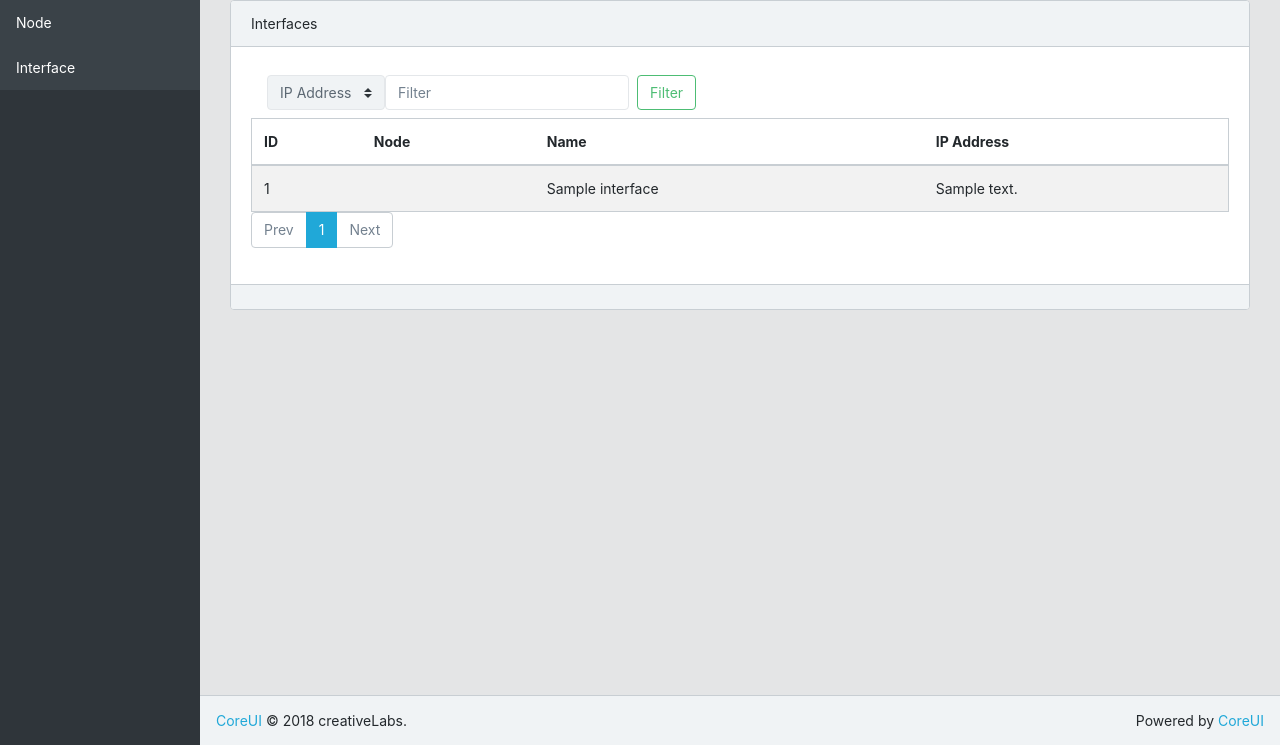
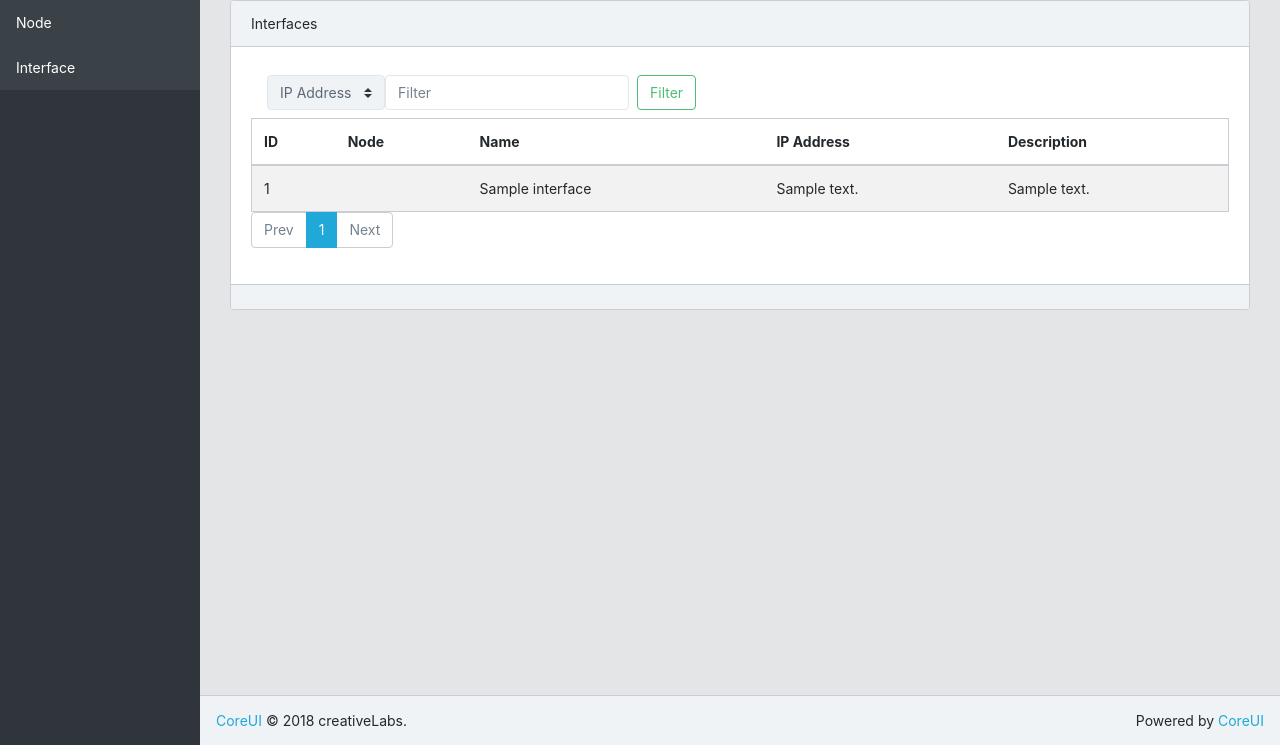
Before and after one commit to yone2ks/neteye, a Flask app: template neteye/interface/templates/interface/index.html in a window 1280 px wide. Shown: the part 55-800 px from the top of the page. Run offline with Flask 2, Linux system fonts and the light colour scheme; tables that the repository leaves empty hold one stand-in row (values such as "Sample post"); the template is opened without the code that fills it: values that come from a table or form of the project are taken from there, most other values are stand-ins (such as "Sample title", 1, 10 or a date in 2020); some libraries are stand-ins or nearby versions.

Commit message:
add description column in interface/index.html

```diff
--- a/neteye/interface/routes.py
+++ b/neteye/interface/routes.py
@@ -13,7 +13,7 @@
 @interface_bp.route('')
 def index():
     page = request.args.get('page', 1, type=int)
-    interfaces = Interface.query.join(Node, Interface.node_id==Node.id).add_columns(Interface.id, Node.hostname, Interface.name, Interface.ip_address).paginate(page, settings.PER_PAGE)
+    interfaces = Interface.query.join(Node, Interface.node_id==Node.id).add_columns(Interface.id, Node.hostname, Interface.name, Interface.ip_address, Interface.description).paginate(page, settings.PER_PAGE)
     return render_template('interface/index.html', interfaces=interfaces)
 
 @interface_bp.route('/filter')
--- a/neteye/interface/templates/interface/index.html
+++ b/neteye/interface/templates/interface/index.html
@@ -29,6 +29,7 @@
                     <th>Node</th>
                     <th>Name</th>
                     <th>IP Address</th>
+                    <th>Description</th>
                 </tr>
             </thead>
             <tbody>
@@ -38,6 +39,7 @@
                     <td>{{ interface.hostname }}</td>
                     <td>{{ interface.name }}</td>
                     <td>{{ interface.ip_address }}</td>
+                    <td>{{ interface.description }}</td>
                 </tr>
                 {% endfor %}
             </tbody>
--- a/neteye/node/routes.py
+++ b/neteye/node/routes.py
@@ -146,10 +146,10 @@
     result = conn.send_command(command, use_textfsm=True)
     intf_conv = IntfAbbrevConverter('cisco_ios')
     for interface_info in result:
-        if not db.session.query(exists().where(Interface.node_id==node.id).where(Interface.name==intf_conv.to_long(interface_info['port']))).scalar():
-            interface = Interface.query.where(Interface.node_id==node.id).where(Interface.name==intf_conv.to_long(interface_info['intf']))
+        if db.session.query(exists().where(Interface.node_id==node.id).where(Interface.name==intf_conv.to_long(interface_info['port']))).scalar():
+            interface = Interface.query.filter(Interface.node_id==node.id, Interface.name==intf_conv.to_long(interface_info['port'])).first()
             interface.description = interface_info['descrip']
-            db.session.add(interface)
+            print(interface.id)
             db.session.commit()
     return render_template('node/command.html', result=pd.DataFrame(result).to_html(classes='table table-striped'), command=command)
 
```
